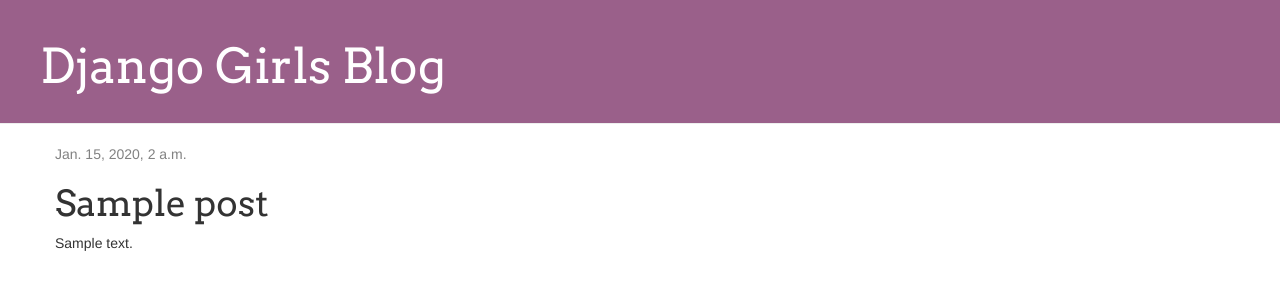
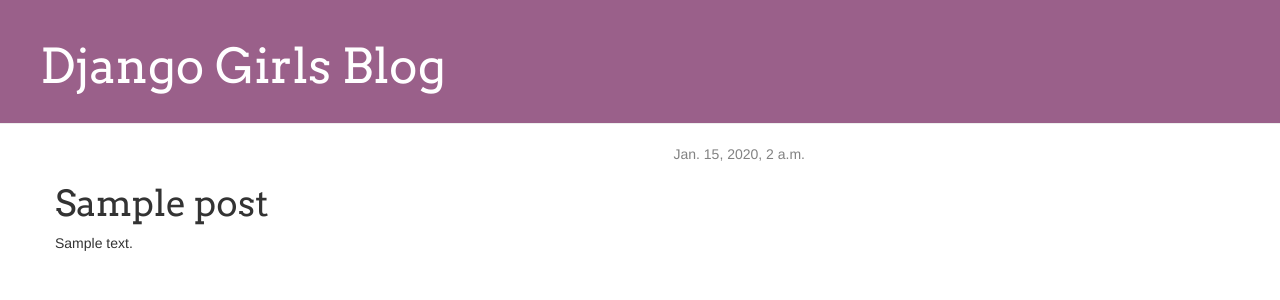
Before and after one commit to jeepurs/my-first-blog, a Django app: page /post/1/ in a window 1280 px wide. Shown: the top 300 px of the page. Run offline with Django 3.2, Linux system fonts and the light colour scheme; tables that the repository leaves empty hold one stand-in row (values such as "Sample post"); some libraries are stand-ins or nearby versions.

Commit message:
Added formatting for edit and date buttons.

```diff
--- a/blog/templates/blog/post_detail.html
+++ b/blog/templates/blog/post_detail.html
@@ -2,14 +2,17 @@
 
 {% block content %}
     <div class="post">
+        <div class="text-right">
         {% if post.published_date %}
-            <div class="date">
+            <span class="date">
                 {{ post.published_date }}
-            </div>
+            </span>
         {% endif %}
+
         {% if user.is_authenticated %}
         <a class="btn btn-default" href="{% url 'post_edit' pk=post.pk %}"><span class="glyphicon glyphicon-pencil"></span></a>
         {% endif %}
+        </div>
         <h1>{{ post.title }}</h1>
         <p>{{ post.text|linebreaksbr }}</p>
     </div>
```
